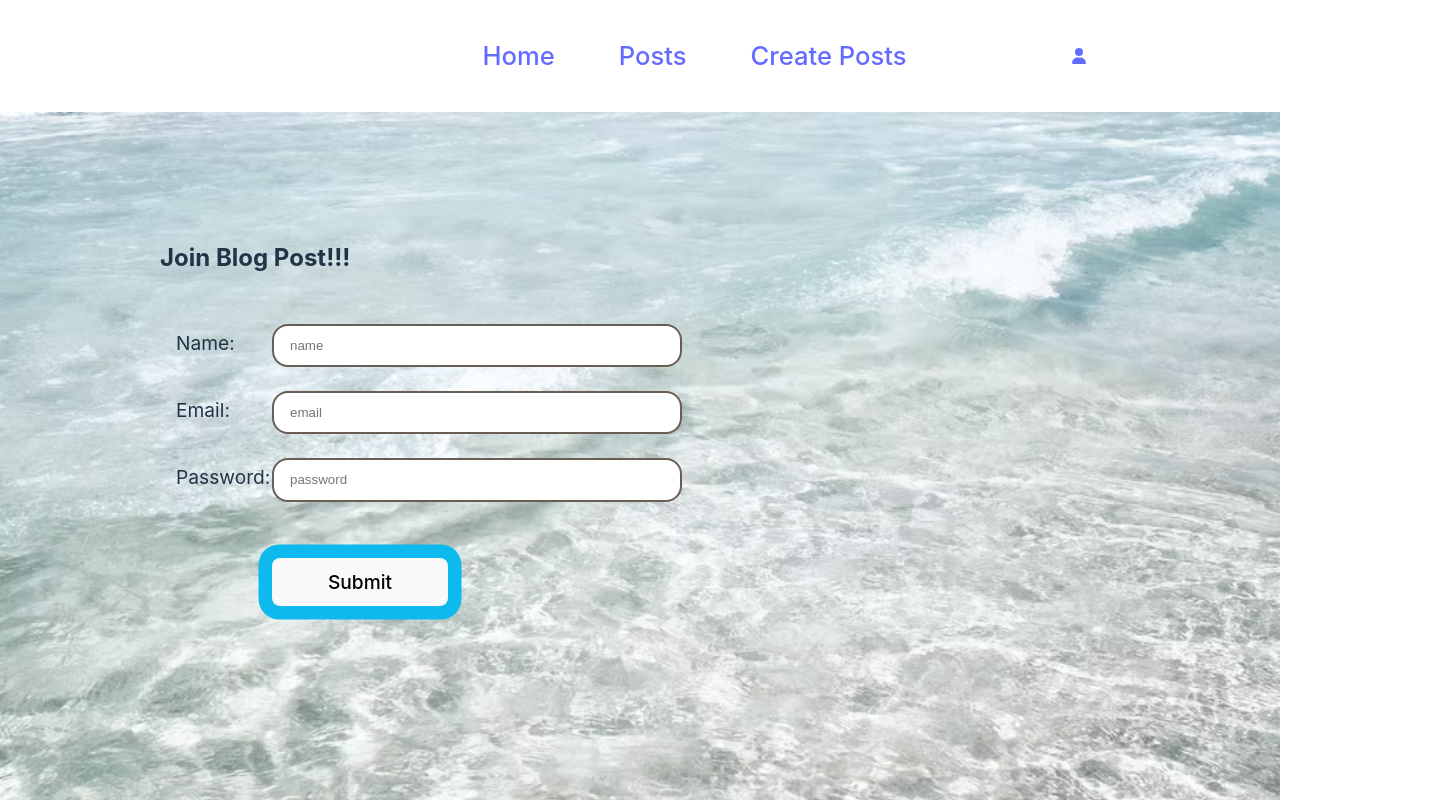
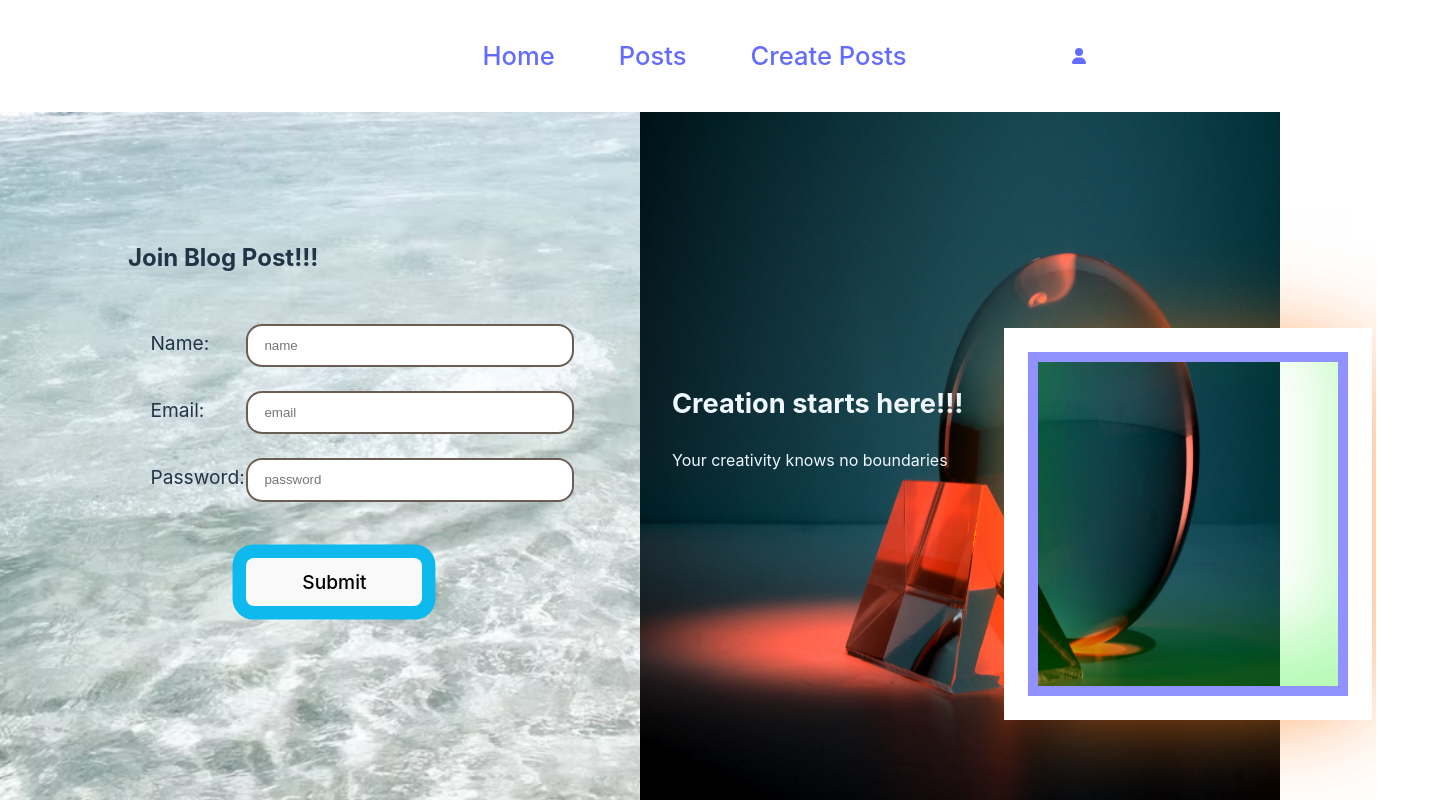
Before and after one commit to than2042/database-superbase, a React (Vite) app in the folder client/: page /user in a window 1280 px wide. Shown: the top 800 px of the page, 1440 px wide, since content can reach past the window. Built offline with nearby package versions, Linux system fonts and the light colour scheme; no server answers.

Commit message:
update user page

```diff
--- a/client/src/pages/user/User.css
+++ b/client/src/pages/user/User.css
@@ -1,7 +1,7 @@
 .userForm {
   position: absolute;
   top: 15rem;
-  width: 100%;
+  width: 80%;
 }
 
 .userPost {
@@ -9,3 +9,44 @@
   left: 12.5%;
   margin-bottom: 3rem;
 }
+
+.section {
+  position: absolute;
+  top: 7rem;
+  left: 50%;
+}
+
+.creation {
+  position: absolute;
+  top: 15rem;
+  left: 15%;
+  opacity: 1;
+  display: flex;
+  width: 40rem;
+  height: 21.5rem;
+}
+
+.createText {
+  color: #f0f8ff;
+  position: relative;
+  right: 4rem;
+  line-height: 2.5rem;
+  margin-top: 2rem;
+}
+h3 {
+  font-size: 1.7rem;
+  margin-bottom: 1rem;
+}
+
+.empty {
+  width: 30px;
+  height: 40px;
+  width: 20rem;
+  height: 21.5rem;
+  padding-right: 2rem;
+  border: 10px solid #7a7aee;
+  /* border-radius: 20rem 0 1rem 0; */
+  box-shadow: inset 0 -3em 5em rgb(0 200 0 / 30%), 0 0 0 1.5rem #ffffff,
+    0.3em 0.3em 6em rgba(245, 95, 8, 0.922);
+  filter: brightness(120%);
+}
--- a/client/src/pages/user/User.jsx
+++ b/client/src/pages/user/User.jsx
@@ -69,6 +69,20 @@ const User = () => {
           className="formlabel"
         />
       </div>
+      <div className="section">
+        <img
+          className="creationImg"
+          src="./images/creation.jpg"
+          alt="creation"
+        />
+        <div className="creation">
+          <div className="createText">
+            <h3>Creation starts here!!!</h3>
+            <p>Your creativity knows no boundaries</p>
+          </div>
+          <div className="empty"></div>
+        </div>
+      </div>
     </div>
   );
 };
```
Also changed, not shown: client/public/images/creation.jpg (added).
